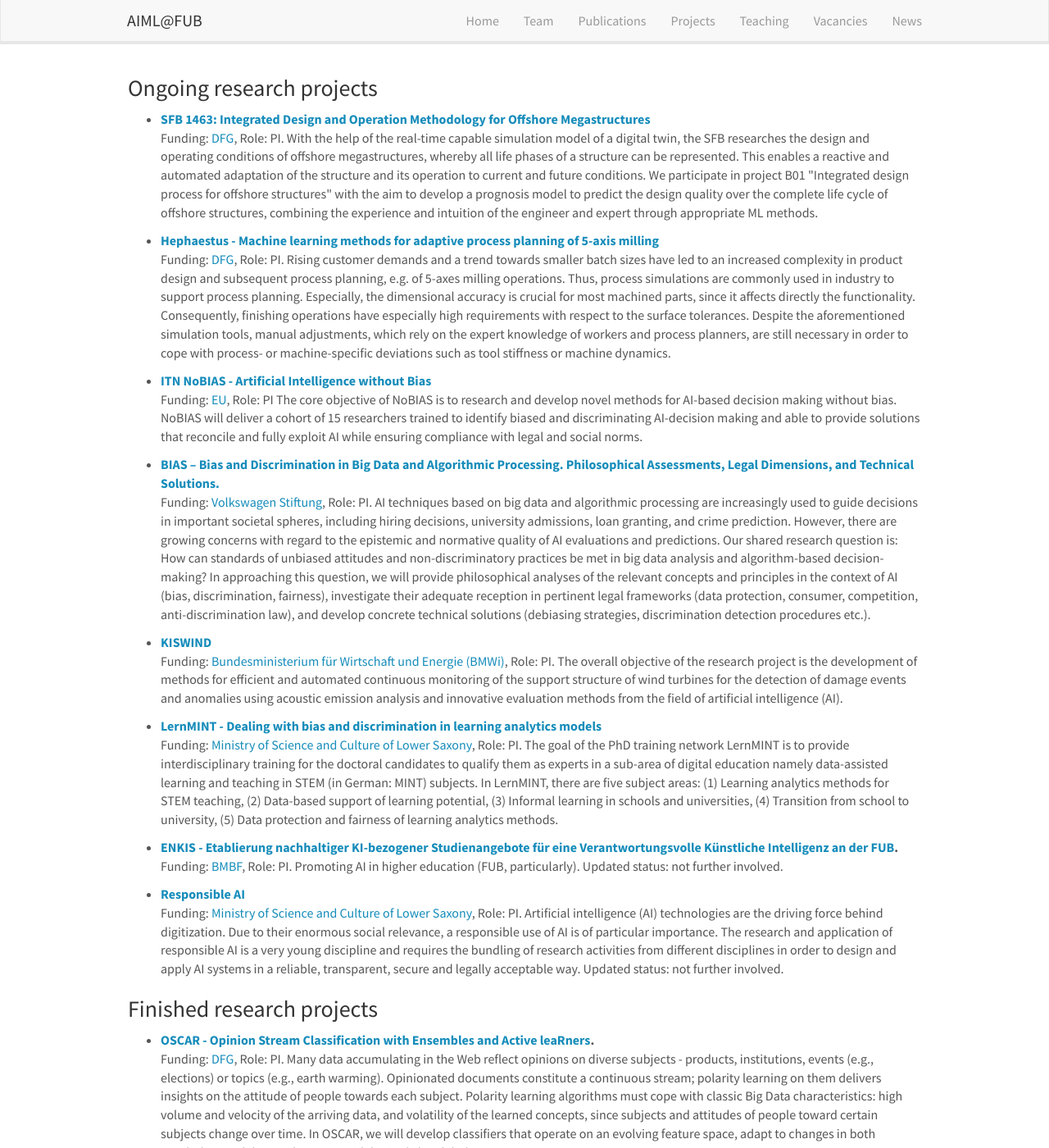
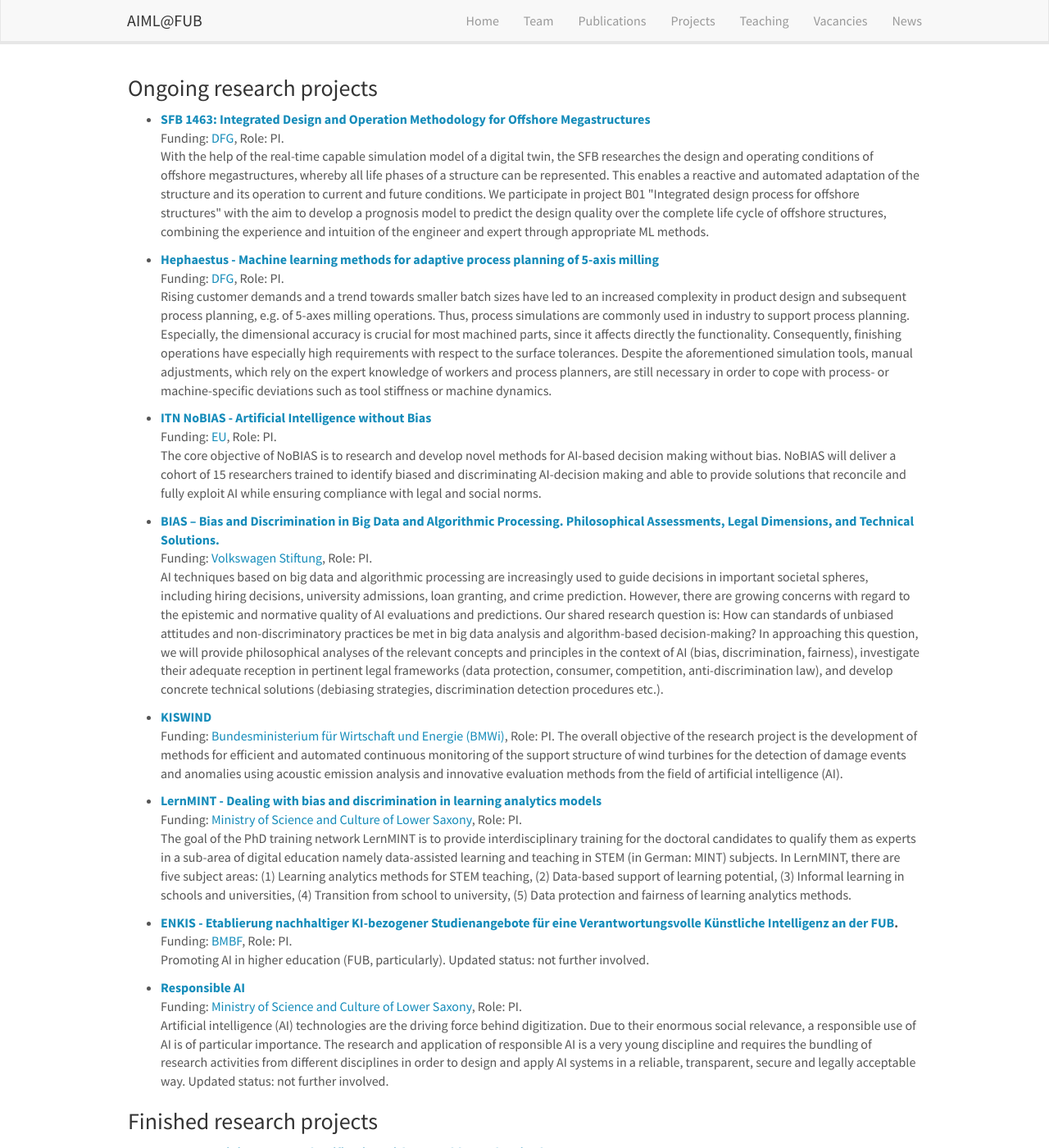
Before and after one commit to AIML-research/AIML-research.github.io, a Jekyll site: the page built from _pages/projects.md, in a window 1280 px wide and 1400 px high. Shown: the whole window at 82% size. Built offline with Jekyll 4.4.1, drawn with Linux system fonts in a browser that asks for light colours; nearby versions of some CDN libraries; some of the changed text lies outside the part shown.

Commit message:
Update projects.md

```diff
--- a/_pages/projects.md
+++ b/_pages/projects.md
@@ -9,7 +9,7 @@
 ### Ongoing research projects
 <ul>
   <li><b><a href = "{{ site.url }}{{ site.baseurl }}/projects/offshore">SFB 1463:  Integrated Design and Operation Methodology for Offshore Megastructures</a></b></li>
-Funding: <a href="https://gepris.dfg.de/gepris/projekt/457016492" target="_new">DFG</a>, Role: PI.
+Funding: <a href="https://gepris.dfg.de/gepris/projekt/457016492" target="_new">DFG</a>, Role: PI.<br>
 
 With the help of the real-time capable simulation model of a digital twin, the SFB researches the design and operating conditions of offshore megastructures, whereby all life phases of a structure can be represented. This enables a reactive and automated adaptation of the structure and its operation to current and future conditions.
 We participate in project B01 "Integrated design process for offshore structures" with the aim to develop a prognosis model to predict the design quality over the complete life cycle of offshore structures, combining the experience and intuition of the engineer and expert through appropriate ML methods.
@@ -17,21 +17,21 @@
 
 <ul>
   <li><b><a href = "{{ site.url }}{{ site.baseurl }}/projects/hephaestus">Hephaestus - Machine learning methods for adaptive process planning of 5-axis milling</a></b></li>
-Funding: <a href="https://gepris.dfg.de/gepris/projekt/424298653" target="_new">DFG</a>, Role: PI.
+Funding: <a href="https://gepris.dfg.de/gepris/projekt/424298653" target="_new">DFG</a>, Role: PI.<br>
 
 Rising customer demands and a trend towards smaller batch sizes have led to an increased complexity in product design and subsequent process planning, e.g. of 5-axes milling operations. Thus, process simulations are commonly used in industry to support process planning. Especially, the dimensional accuracy is crucial for most machined parts, since it affects directly the functionality. Consequently, finishing operations have especially high requirements with respect to the surface tolerances. Despite the aforementioned simulation tools, manual adjustments, which rely on the expert knowledge of workers and process planners, are still necessary in order to cope with process- or machine-specific deviations such as tool stiffness or machine dynamics.
 </ul>
 
 <ul>
   <li><b><a href = "{{ site.url }}{{ site.baseurl }}/projects/nobias">ITN NoBIAS - Artificial Intelligence without Bias</a></b></li>
-Funding: <a href="https://cordis.europa.eu/project/id/860630" target="_new">EU</a>, Role: PI
+Funding: <a href="https://cordis.europa.eu/project/id/860630" target="_new">EU</a>, Role: PI.<br>
 
 The core objective of NoBIAS is to research and develop novel methods for AI-based decision making without bias. NoBIAS will deliver a cohort of 15 researchers trained to identify biased and discriminating AI-decision making and able to provide solutions that reconcile and fully exploit AI while ensuring compliance with legal and social norms.
 </ul>
 
 <ul>
   <li><b><a href = "{{ site.url }}{{ site.baseurl }}/projects/bias">BIAS – Bias and Discrimination in Big Data and Algorithmic Processing. Philosophical Assessments, Legal Dimensions, and Technical Solutions.</a></b></li>
-Funding: <a href="http://portal.volkswagenstiftung.de/search/projectDetails.do?ref=95037" target="_new">Volkswagen Stiftung</a>, Role: PI.
+Funding: <a href="http://portal.volkswagenstiftung.de/search/projectDetails.do?ref=95037" target="_new">Volkswagen Stiftung</a>, Role: PI.<br>
 
 AI techniques based on big data and algorithmic processing are increasingly used to guide decisions in important societal spheres, including hiring decisions, university admissions, loan granting, and crime prediction. However, there are growing concerns with regard to the epistemic and normative quality of AI evaluations and predictions. Our shared research question is: How can standards of unbiased attitudes and non-discriminatory practices be met in big data analysis and algorithm-based decision-making?
 In approaching this question, we will provide philosophical analyses of the relevant concepts and principles in the context of AI (bias, discrimination, fairness), investigate their adequate reception in pertinent legal frameworks (data protection, consumer, competition, anti-discrimination law), and develop concrete technical solutions (debiasing strategies, discrimination detection procedures etc.).
@@ -46,14 +46,14 @@
 
 <ul>
   <li><b><a href = "{{ site.url }}{{ site.baseurl }}/projects/lernmint/">LernMINT - Dealing with bias and discrimination in learning analytics models</a></b></li>
-Funding: <a href="https://www.mwk.niedersachsen.de/china/representative-of-the-ministry-of-science-and-culture-of-the-german-state-of-lower-saxony-for-university-cooperation-between-lower-saxony-and-china-189609.html" target="_new">Ministry of Science and Culture of Lower Saxony</a>, Role: PI.
+Funding: <a href="https://www.mwk.niedersachsen.de/china/representative-of-the-ministry-of-science-and-culture-of-the-german-state-of-lower-saxony-for-university-cooperation-between-lower-saxony-and-china-189609.html" target="_new">Ministry of Science and Culture of Lower Saxony</a>, Role: PI.<br>
 
 The goal of the PhD training network LernMINT is to provide interdisciplinary training for the doctoral candidates to qualify them as experts in a sub-area of digital education namely data-assisted learning and teaching in STEM (in German: MINT) subjects. In LernMINT, there are five subject areas: (1) Learning analytics methods for STEM teaching, (2) Data-based support of learning potential, (3) Informal learning in schools and universities, (4) Transition from school to university, (5) Data protection and fairness of learning analytics methods.
 </ul>
 
 <ul>
   <li><b><a href = "https://aiml-research.github.io/projects/enkis">ENKIS - Etablierung nachhaltiger KI-bezogener Studienangebote für eine Verantwortungsvolle Künstliche Intelligenz an der FUB</a>.</b></li>
-Funding: <a href="https://www.bmbf.de/bmbf/de/home/_documents/digitale-hochschulbildung.html#:~:text=Mit%20der%20Bund%2DL%C3%A4nder%2DVereinbarung,der%20Breite%20des%20Hochschulsystems%20entfalten.">BMBF</a>, Role: PI.
+Funding: <a href="https://www.bmbf.de/bmbf/de/home/_documents/digitale-hochschulbildung.html#:~:text=Mit%20der%20Bund%2DL%C3%A4nder%2DVereinbarung,der%20Breite%20des%20Hochschulsystems%20entfalten.">BMBF</a>, Role: PI.<br>
 
 Promoting AI in higher education (FUB, particularly).
 
@@ -62,7 +62,7 @@
 
 <ul>
   <li><b><a href = "{{ site.url }}{{ site.baseurl }}/projects/responsibleai/">Responsible AI </a></b></li>
-Funding: <a href="https://www.mwk.niedersachsen.de/china/representative-of-the-ministry-of-science-and-culture-of-the-german-state-of-lower-saxony-for-university-cooperation-between-lower-saxony-and-china-189609.html" target="_new">Ministry of Science and Culture of Lower Saxony</a>, Role: PI.
+Funding: <a href="https://www.mwk.niedersachsen.de/china/representative-of-the-ministry-of-science-and-culture-of-the-german-state-of-lower-saxony-for-university-cooperation-between-lower-saxony-and-china-189609.html" target="_new">Ministry of Science and Culture of Lower Saxony</a>, Role: PI.<br>
 
 Artificial intelligence (AI) technologies are the driving force behind digitization. Due to their enormous social relevance, a responsible use of AI is of particular importance. The research and application of responsible AI is a very young discipline and requires the bundling of research activities from different disciplines in order to design and apply AI systems in a reliable, transparent, secure and legally acceptable way.
 
@@ -74,28 +74,28 @@
 <ul>
   <li><b><a href = "{{ site.url }}{{ site.baseurl }}/projects/oscar">OSCAR - Opinion Stream Classification with Ensembles and Active leaRners</a>.</b></li>
 
-Funding: <a href="https://gepris.dfg.de/gepris/projekt/317686254?language=en" target="_new">DFG</a>, Role: PI.
+Funding: <a href="https://gepris.dfg.de/gepris/projekt/317686254?language=en" target="_new">DFG</a>, Role: PI.<br>
 
 Many data accumulating in the Web reflect opinions on diverse subjects - products, institutions, events (e.g., elections) or topics (e.g., earth warming). Opinionated documents constitute a continuous stream; polarity learning on them delivers insights on the attitude of people towards each subject. Polarity learning algorithms must cope with classic Big Data characteristics: high volume and velocity of the arriving data, and volatility of the learned concepts, since subjects and attitudes of people toward certain subjects change over time. In OSCAR, we will develop classifiers that operate on an evolving feature space, adapt to changes in both vocabulary and data and operate with limited class labels.
 </ul>
 
 <ul>
   <li><b><a href ="http://www.en.for1670-transalpine.uni-muenchen.de/index.html">Transalpine mobility and knowledge transfer </a></b></li>
-Funding: <a href="https://gepris.dfg.de/gepris/projekt/191679530" target="_new">DFG FOR 1670</a>, Role: Postdoctoral researcher (Eirini Ntoutsi).
+Funding: <a href="https://gepris.dfg.de/gepris/projekt/191679530" target="_new">DFG FOR 1670</a>, Role: Postdoctoral researcher (Eirini Ntoutsi).<br>
 
 The project aims at the establishment of an isotopic fingerprint for bioarchaeological finds, especially cremations, and its application to archaeological and cultural-historical problems of the Late Bronze Age until Roman Times. From a computer science persective, our focus is on the development of innovative methods that allow complete scientific analysis of project related data despite their complexity. We focus on data management and automated data analysis (similarity search, cluster analysis, outlier recognition) for the establishment of small-scaled isotopic fingerprints.
 </ul>
 
 <ul>
   <li><b><a href ="http://infolab.cs.unipi.gr/projects/GeoPKDD/"> GeoPKDD (Geographic Privacy-aware Knowledge Discovery and Delivery) </a></b></li>
-FP6/IST project, 2005-2009, Role: PhD researcher (Eirini Ntoutsi).
+FP6/IST project, 2005-2009, Role: PhD researcher (Eirini Ntoutsi).<br>
 
 GeoPKDD aims at developing theory, techniques and systems for knowledge discovery and delivery, based on new automated privacy-preserving methods for extracting user-consumable forms of knowledge from large amounts of raw data referenced in both space and time dimensions.
 </ul>
 
 <ul>
   <li><b><a href ="http://infolab.cs.unipi.gr/projects/heracletos/"> Knowledge Discovery and Pattern Management - the PBMS approach </a></b></li>
-Funding: EPEAEK II / Heracletos Programme, 2003-2005, Role: PhD researcher (Eirini Ntoutsi).
+Funding: EPEAEK II / Heracletos Programme, 2003-2005, Role: PhD researcher (Eirini Ntoutsi).<br>
 
 The goal of this project is the efficient management of data mining patterns extracted from large databases, with emphasis on the pattern similarity assesment problem.
 </ul>
```
